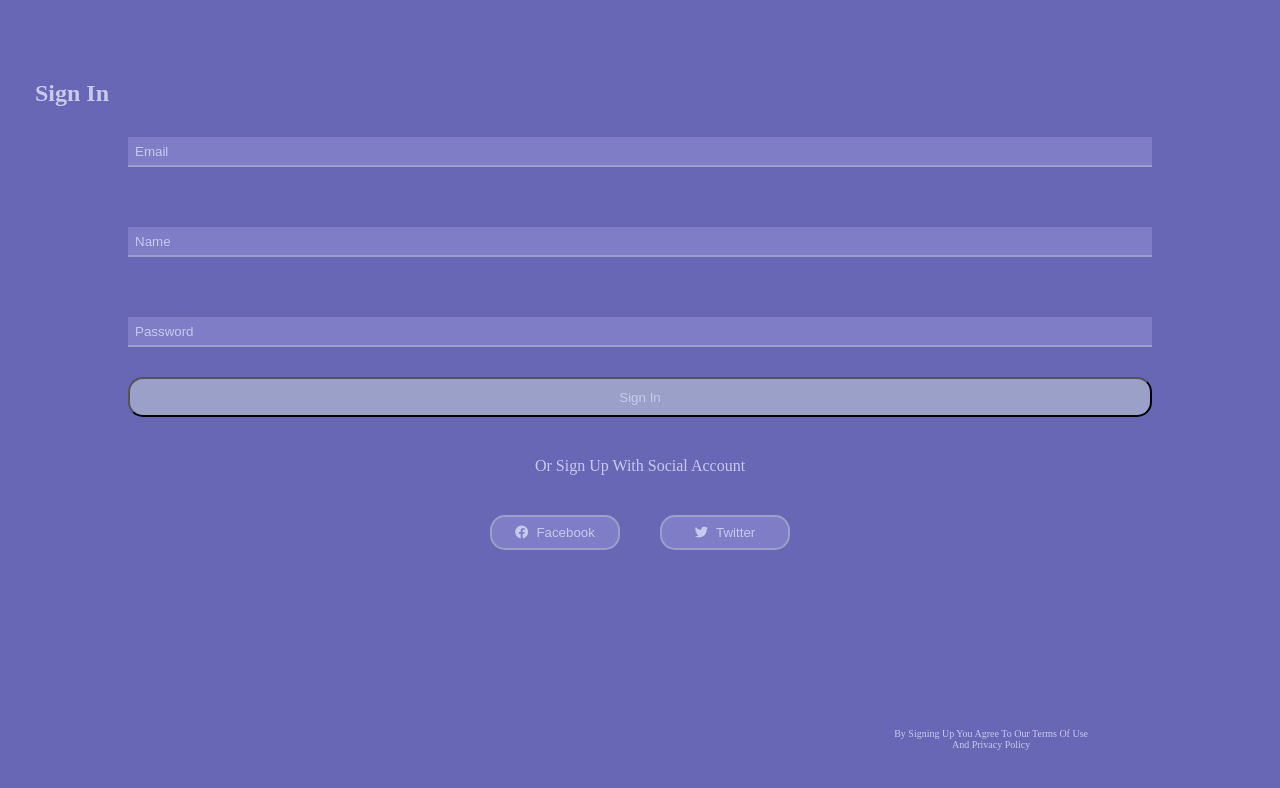
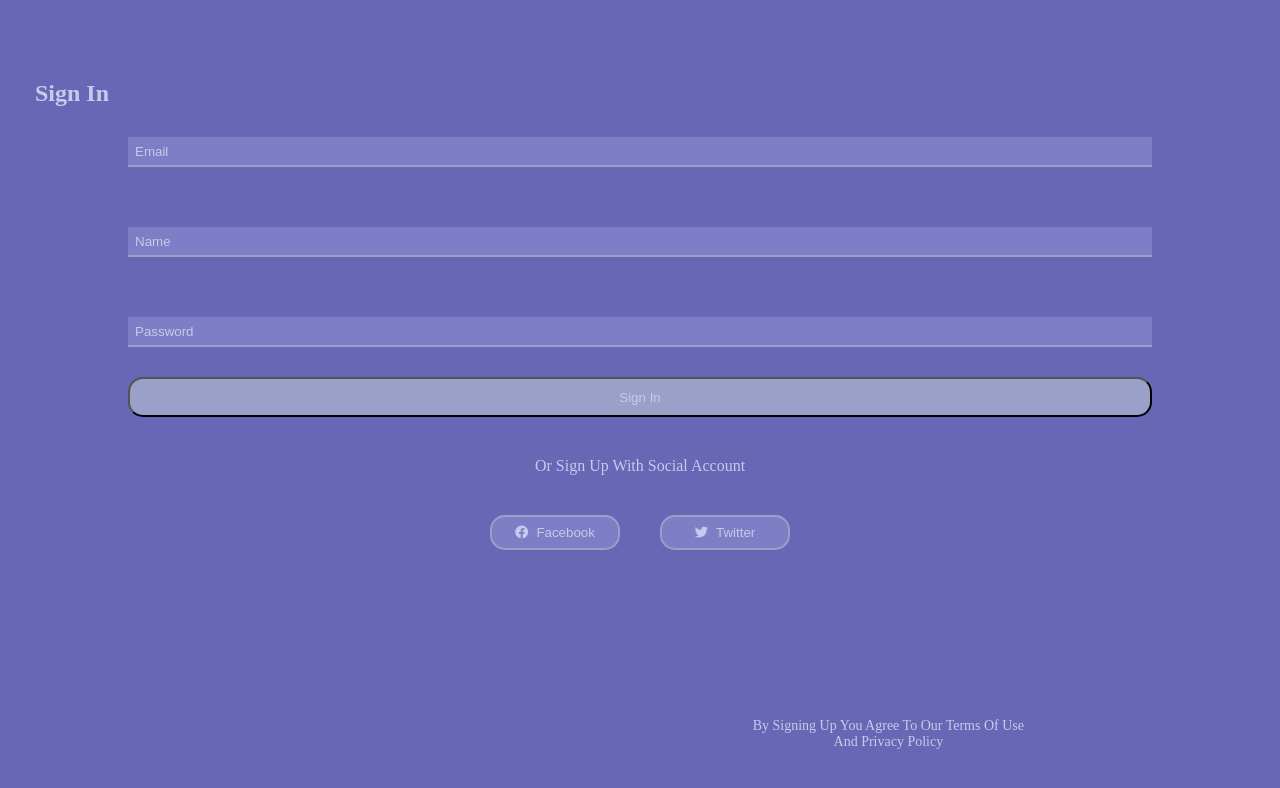
Before and after one commit to diaa-1/mobile-app, a plain HTML site: page sign.html in a window 1280 px wide. Drawn offline with Linux system fonts and the light colour scheme.

Commit message:
Update sign.css

```diff
--- a/sign.css
+++ b/sign.css
@@ -64,10 +64,10 @@ h2,p,::placeholder,button{
     margin-inline:20px ;
 }
 .text{
-     font-size: 10px;
+     font-size: 14px;
        position:fixed;
     bottom: 50px;
-    right: 15%;
+    right: 20%;
     text-align: center;
 }
 i{
```
